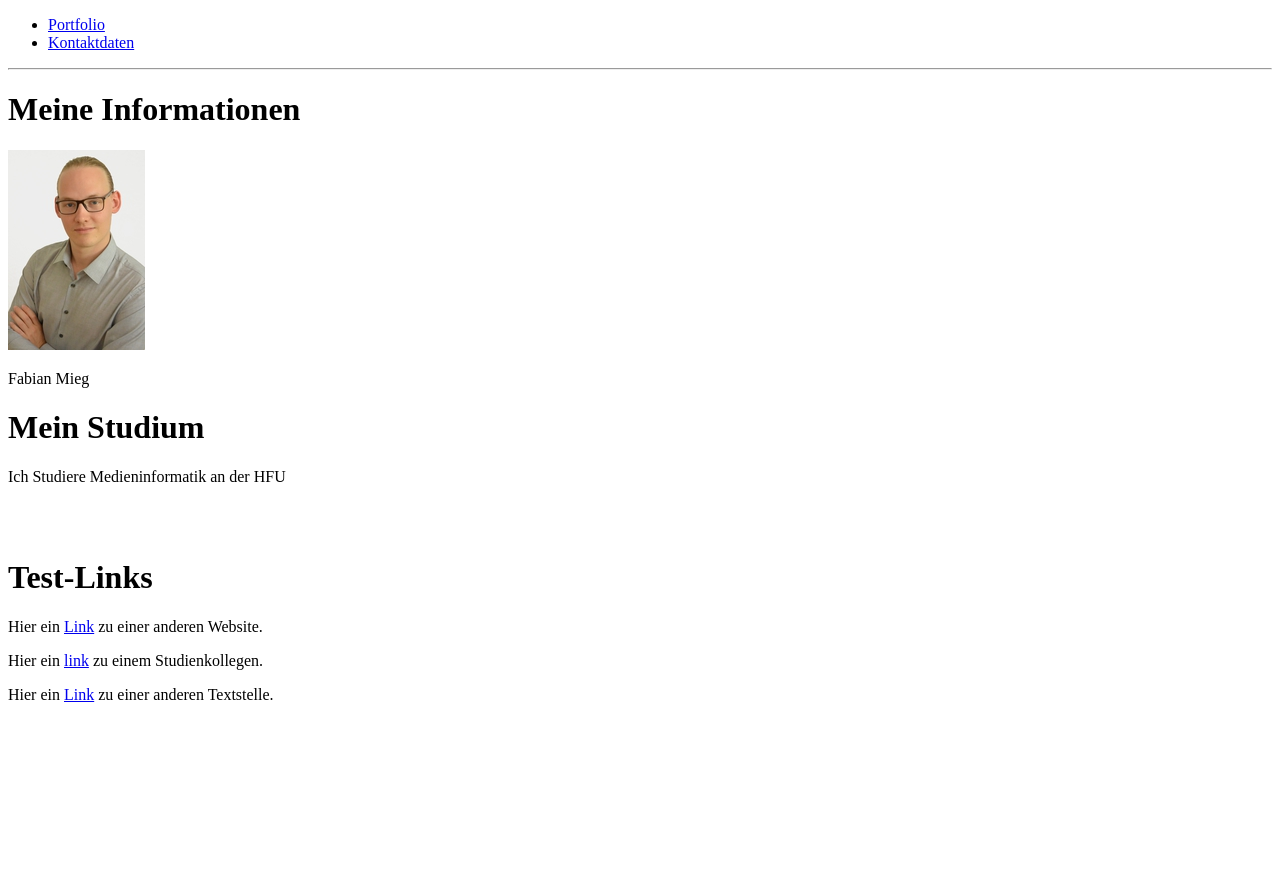
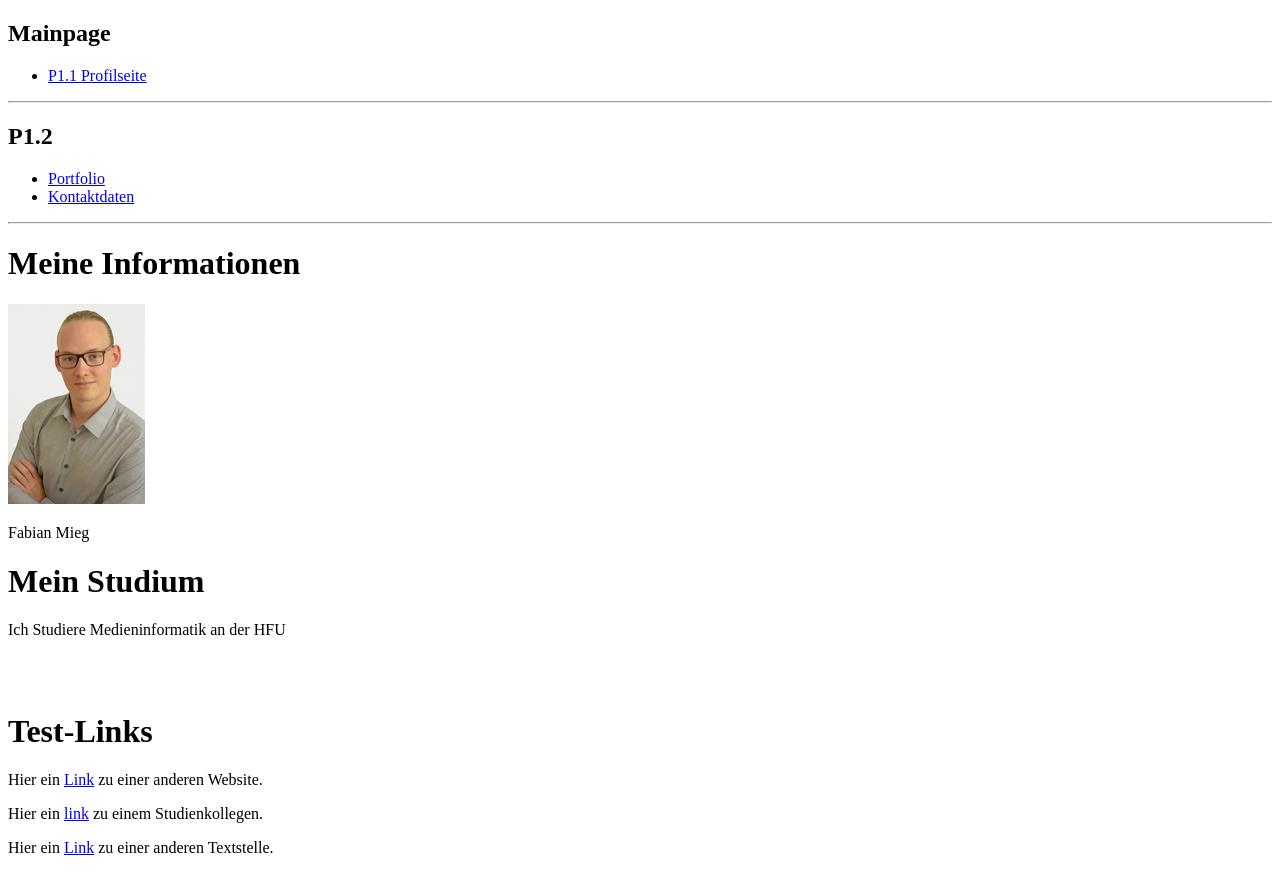
Before and after one commit to SpeziFisch-DE/GIS, a plain HTML site: page P1.2/index.html in a window 1280 px wide. Shown: the top 894 px of the page. Drawn offline with Linux system fonts and the light colour scheme.

Commit message:
mainpage nav

```diff
--- a/P1.2/index.html
+++ b/P1.2/index.html
@@ -9,6 +9,12 @@
 <body>
     <header>
         <nav>
+            <h1>Mainpage</h1>
+            <ul>
+                <li><a href="/GIS/index.html">P1.1 Profilseite</a></li>
+            </ul>
+            <hr>
+            <h1>P1.2</h1>
             <ul>
                 <li><a href="portfolio.html">Portfolio</a></li>
                 <li><a href="contact.html">Kontaktdaten</a></li>
```
Also changed, not shown: P1.2/portfolio.html (+6 -0 lines).
